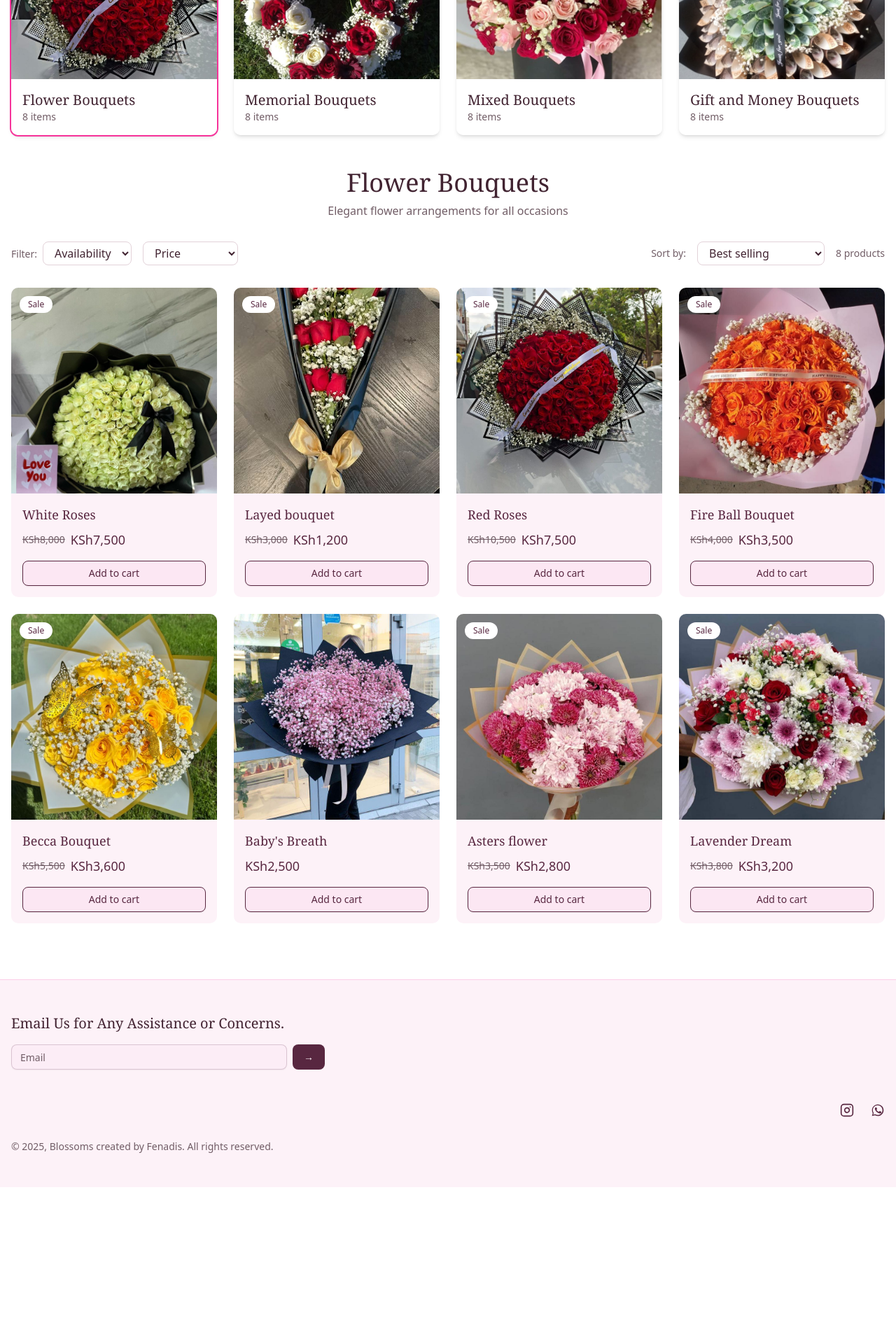
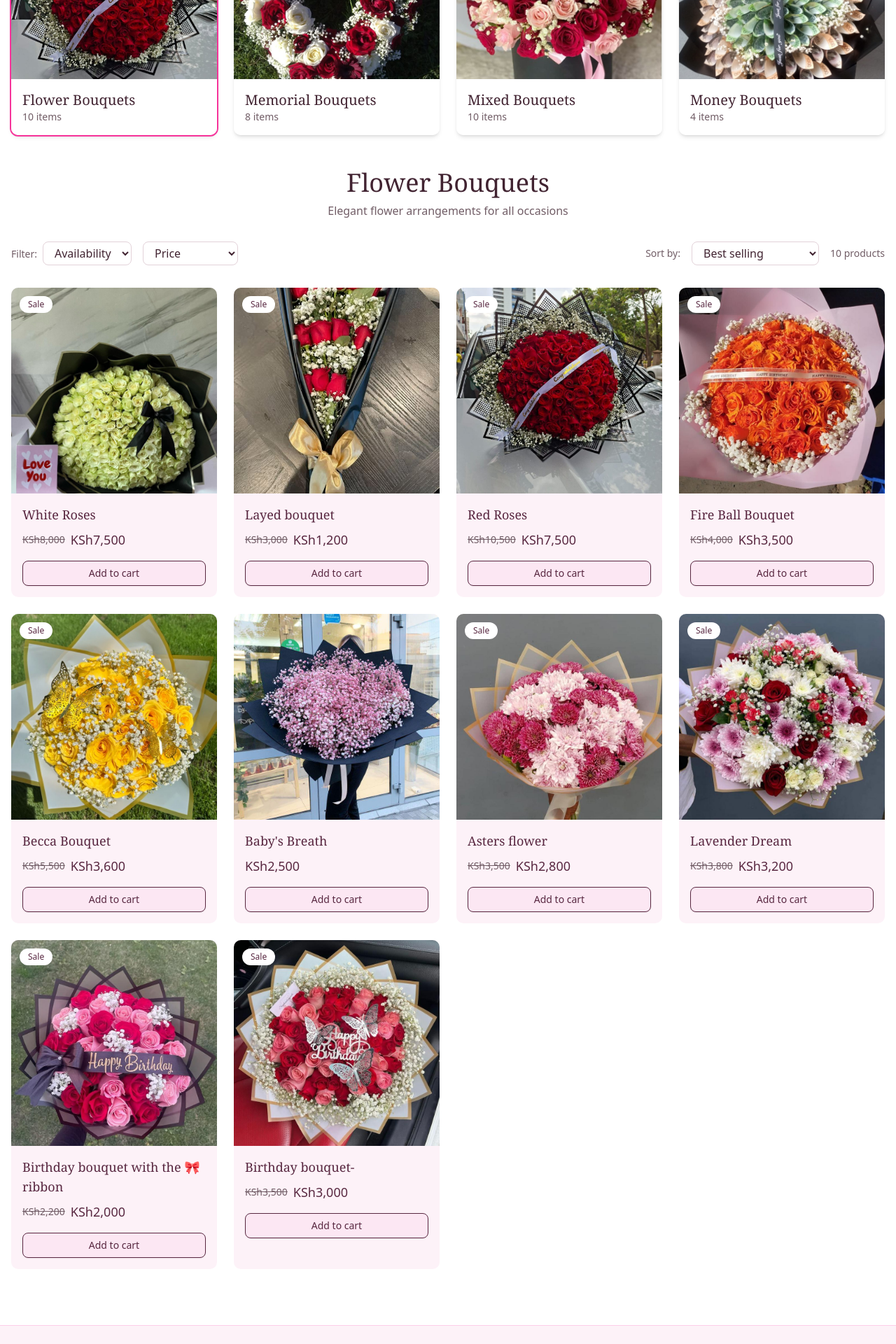
Before and after one commit to fenadis/blossoms, a Next.js app: page /catalog in a window 1280 px wide. Shown: the part 460-2380 px from the top of the page at 70% size. Before the commit the page ends 2156 px from the top, so only its background shows below. Built offline with nearby package versions, Linux system fonts and the light colour scheme.

Commit message:
Save current progress

```diff
--- a/app/catalog/page.tsx
+++ b/app/catalog/page.tsx
@@ -21,6 +21,8 @@ const categories = [
       { id: 6, name: "Baby's Breath", price: 2500, image: "/pic2.jpg", sale: false },
       { id: 7, name: "Asters flower", price: 2800, originalPrice: 3500, image: "/pic6.jpg", sale: true },
       { id: 8, name: "Lavender Dream", price: 3200, originalPrice: 3800, image: "/pic5.jpg", sale: true },
+      { id: 30, name: "Birthday bouquet with the 🎀 ribbon", price: 2000, originalPrice: 2200, image: "/pic3.jpg", sale: true },
+      { id: 33, name: "Birthday bouquet-", price: 3000, originalPrice: 3500, image: "/pic4.jpg", sale: true },
     ]
   },
   {
@@ -53,11 +55,13 @@ const categories = [
       { id: 22, name: "Autumn Glow", price: 4100, image: "/money 8.jpeg", sale: false },
       { id: 23, name: "Pastel Dreams", price: 3700, originalPrice: 5000, image: "/money 6.jpeg", sale: true },
       { id: 24, name: "Sunset Serenade", price: 2500, image: "/mixed with red.jpeg", sale: false },
+      { id: 32, name: "Deep love box", price: 11000, originalPrice: 22000, image: "/pic7.jpg", sale: true },
+      { id: 31, name: "Love box", price: 5500, originalPrice: 6000, image: "/pic8.jpg", sale: true },
     ]
   },
   {
     id: 'money',
-    name: 'Gift and Money Bouquets',
+    name: 'Money Bouquets',
     description: 'Creative money gift arrangements',
     image: '/money 1.jpeg',
     products: [
@@ -65,10 +69,6 @@ const categories = [
       { id: 26, name: "Wealth Wreath", price: 15000, originalPrice: 17000, image: "/money 2.jpeg", sale: true },
       { id: 28, name: "Golden Touch", price: 18000, originalPrice: 20000, image: "/money 9.jpeg", sale: true },
       { id: 29, name: "Million Dollar Rose", price: 25000, image: "/money 1.jpeg", sale: false },
-      { id: 30, name: "Birthday bouquet with the 🎀 ribbon", price: 2000, originalPrice: 2200, image: "/pic3.jpg", sale: true },
-      { id: 31, name: "Love box", price: 5500, originalPrice: 6000, image: "/pic8.jpg", sale: true },
-      { id: 32, name: "Deep love box", price: 11000, originalPrice: 22000, image: "/pic7.jpg", sale: true },
-      { id: 33, name: "Birthday bouquet-", price: 3000, originalPrice: 3500, image: "/pic4.jpg", sale: true },
     ]
   }
 ]
```
